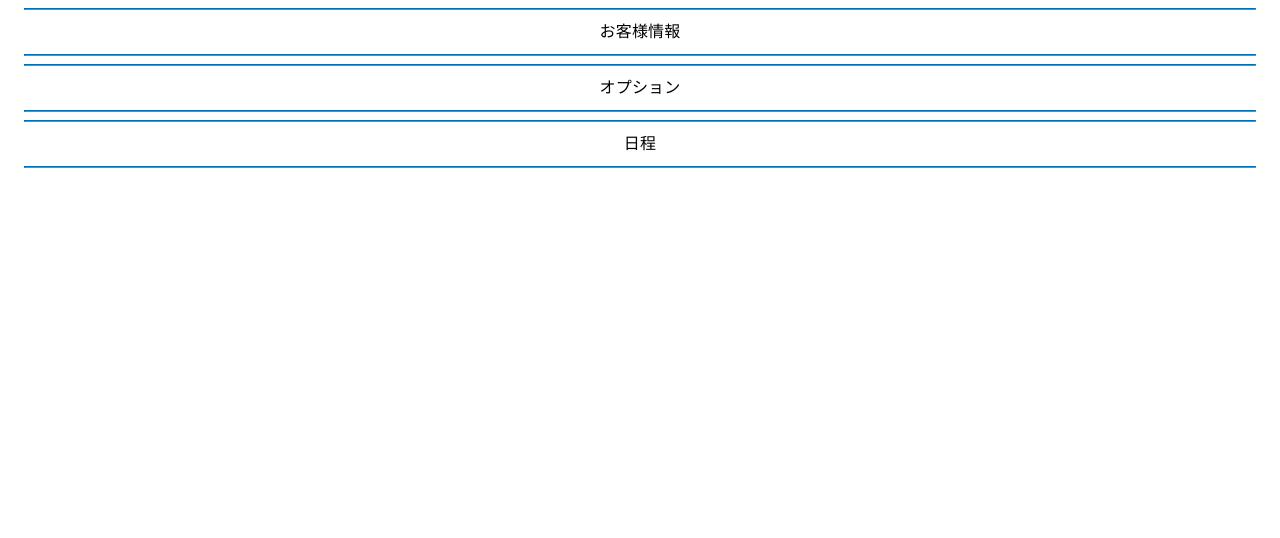
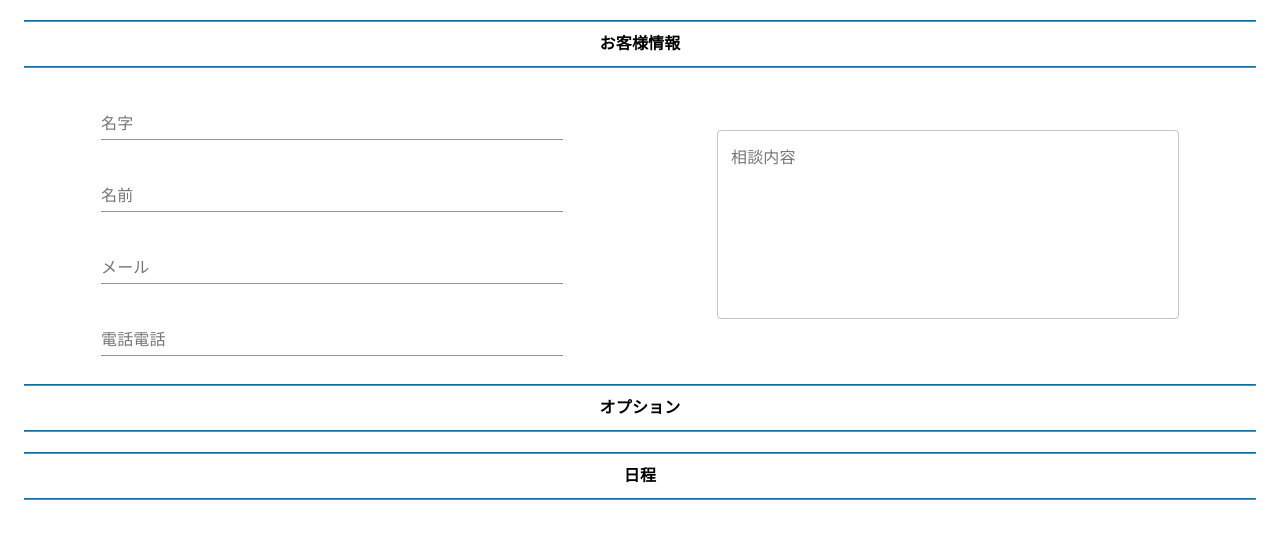
Before and after one commit to MizukiZ/hc-booking, a React (Create React App) app: page / in a window 1280 px wide. Shown: the top 538 px of the page. Built offline with nearby package versions, Linux system fonts and the light colour scheme; no server answers.

Commit message:
added client info form

```diff
--- a/src/App.js
+++ b/src/App.js
@@ -4,6 +4,7 @@ import { connect } from 'react-redux';
 
 import SectionTitle from './components/SectionTitle'
 import OptionCards from './components/OptionCard'
+import ClientInfomationForm from './components/ClientInfomationForm'
 import { fetchOptionsDataFromApi } from './store/actions/index'
 
 import Container from '@material-ui/core/Container';
@@ -12,6 +13,7 @@ class App extends Component {
     return (
       <Container fixed >
         <SectionTitle title={"お客様情報"} />
+        <ClientInfomationForm />
         <SectionTitle title={"オプション"} />
         {this.props.options && <OptionCards options={this.props.options} />}
         <SectionTitle title={"日程"} />
--- /dev/null
+++ b/src/components/ClientInfomationForm.js
@@ -0,0 +1,86 @@
+import React, { Fragment } from "react";
+import Grid from '@material-ui/core/Grid';
+import Typography from '@material-ui/core/Typography'
+import Input from '@material-ui/core/Input';
+import InputLabel from '@material-ui/core/InputLabel';
+import InputAdornment from '@material-ui/core/InputAdornment';
+import FormHelperText from '@material-ui/core/FormHelperText';
+import FormControl from '@material-ui/core/FormControl';
+import TextField from '@material-ui/core/TextField';
+
+function ClientInfomationForm() {
+
+  const inputStyles = {
+    itemGrid: {
+      textAlign: 'center', margin: 'auto'
+    }
+  }
+
+  return (
+    <Grid
+      container
+      justify="center"
+      alignItems='center'
+    >
+      <Grid item xs={12} sm={6}>
+
+        <Grid item xs={9} style={inputStyles.itemGrid}>
+          <TextField
+            id="last-name"
+            label="名字"
+            margin="normal"
+            type='text'
+            fullWidth
+          />
+        </Grid>
+        <Grid item xs={9} style={inputStyles.itemGrid}>
+          <TextField
+            id="first-last"
+            label="名前"
+            margin="normal"
+            type="text"
+            fullWidth
+          />
+        </Grid>
+
+        <Grid item xs={9} style={inputStyles.itemGrid}>
+          <TextField
+            id="email-address"
+            label="メール"
+            margin="normal"
+            type="email"
+            fullWidth
+          />
+        </Grid>
+        <Grid item xs={9} style={inputStyles.itemGrid}>
+          <TextField
+            id="phone-number"
+            label="電話電話"
+            margin="normal"
+            type="tel"
+            fullWidth
+          />
+        </Grid>
+      </Grid>
+
+      <Grid item xs={12} sm={6} style={{ textAlign: 'center' }}>
+        <Grid item xs={9} style={inputStyles.itemGrid}>
+          <TextField
+            id="content"
+            multiline
+            rows="8"
+            placeholder="ご相談されたい内容を簡単にご記入ください。"
+            label="相談内容"
+            margin="normal"
+            variant="outlined"
+            type='text'
+            fullWidth
+          />
+        </Grid>
+      </Grid>
+
+    </Grid>
+  );
+}
+
+export default ClientInfomationForm;
--- a/src/components/OptionCard.js
+++ b/src/components/OptionCard.js
@@ -1,4 +1,4 @@
-import React, { useState } from "react";
+import React, { useState, Fragment } from "react";
 import Grid from '@material-ui/core/Grid';
 import Card from '@material-ui/core/Card';
 import CardContent from '@material-ui/core/CardContent';
@@ -13,7 +13,7 @@ const styles = {
     color: '#fff'
   },
   selected: {
-    background: 'linear-gradient(45deg, #FE6B8B 30%, #FF8E53 90%)'
+    boxShadow: '1px 1px 15px 1px #000000'
   }
 };
 
@@ -47,6 +47,8 @@ function OptionCard({ options }) {
   })
 
   return (
+    <Fragment>
+      <Typography color='error' align='center' variant='subtitle2' style={{ minHeight: 25 }}>{!selectedOption ? '１つお選びください' : ''}</Typography>
       <Grid container
         spacing={2}
         justify="center"
@@ -54,6 +56,7 @@ function OptionCard({ options }) {
       >
         {optionCards}
       </Grid>
+    </Fragment>
   );
 }
 
--- a/src/components/SectionTitle.js
+++ b/src/components/SectionTitle.js
@@ -4,9 +4,9 @@ import Typography from '@material-ui/core/Typography'
 function SectionTitle({ title }) {
   return (
     <Fragment>
-      <hr />
-      <Typography align='center' variant='subtitle1'>{title}</Typography>
-      <hr />
+      <hr style={{ marginTop: 20 }} />
+      <Typography align='center' variant='subtitle1' style={{ fontWeight: "bold" }}>{title}</Typography>
+      <hr style={{ marginButton: 20 }} />
     </Fragment>
   );
 }
```
Lines whose indentation alone changed are shown as unchanged.
